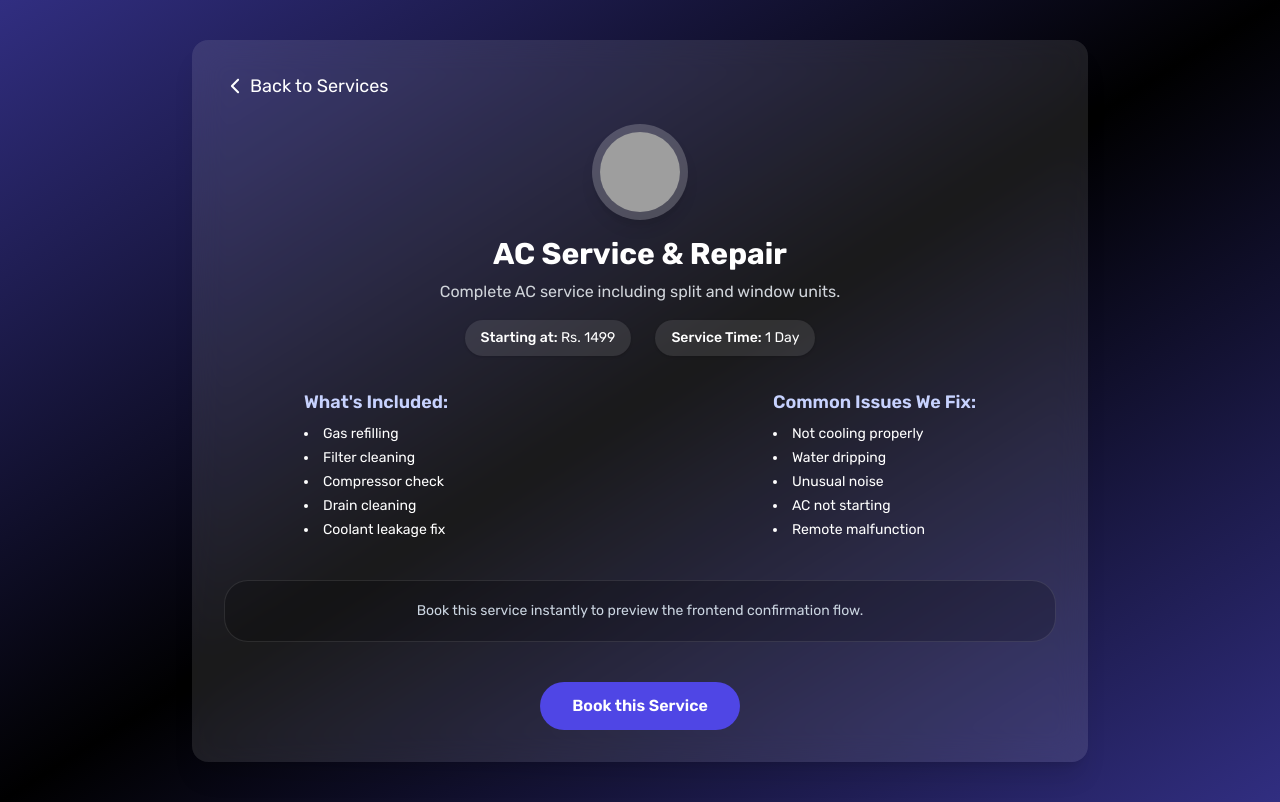
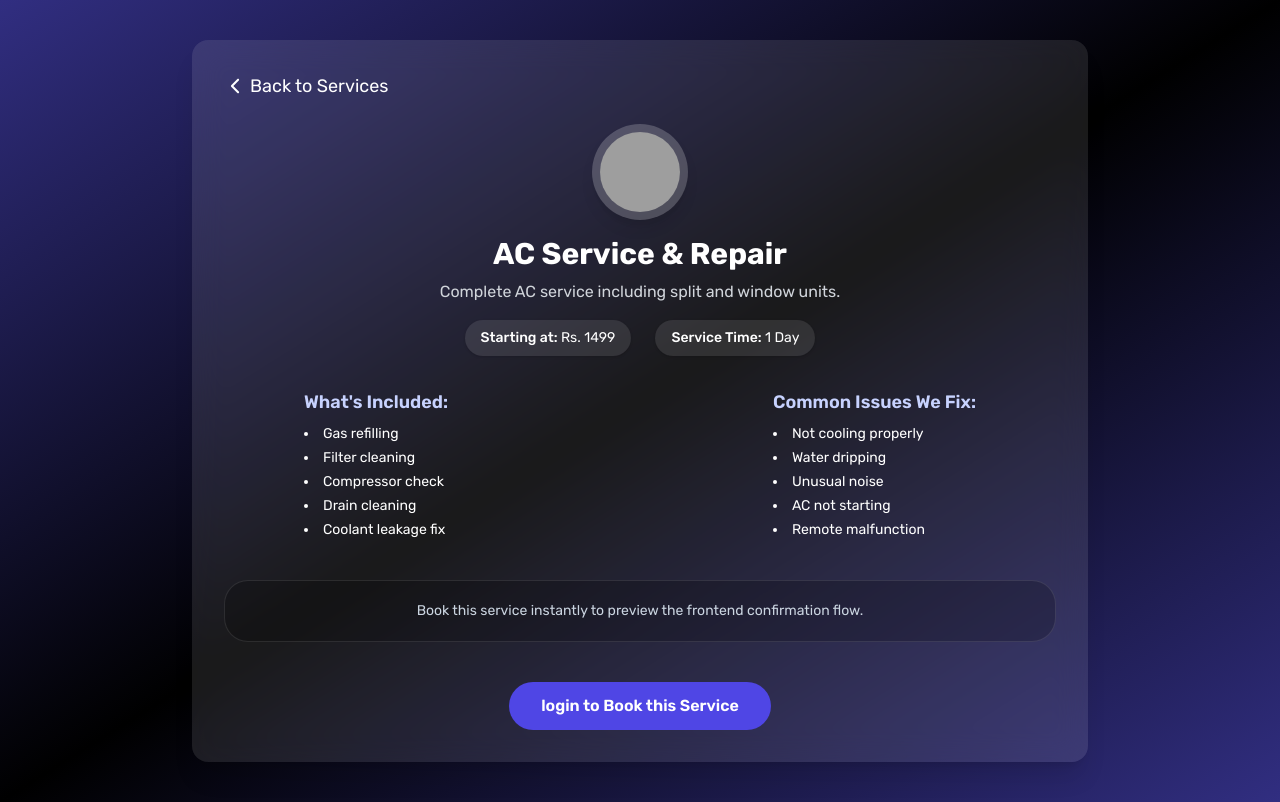
Before and after one commit to Prem395/RepairMate, a React (Vite) app: page /services/ac-service-repair in a window 1280 px wide. Built offline with nearby package versions, Linux system fonts and the light colour scheme; no server answers; grey boxes are pictures that could not be loaded; a web font is replaced by a local one.

Commit message:
Add authentication check for booking service in ServiceDetails component

```diff
--- a/src/Pages/ServiceDetail.jsx
+++ b/src/Pages/ServiceDetail.jsx
@@ -2,9 +2,11 @@ import { useEffect, useRef, useState } from "react";
 import { Link, useNavigate, useParams } from "react-router-dom";
 import { IoIosArrowBack } from "react-icons/io";
 import { SERVICES } from "../data/servicesData.js";
+import { useAuth } from "../context/AuthContext.jsx";
 
 const ServiceDetails = () => {
   const navigate = useNavigate();
+  const { isAuthenticated } = useAuth();
   const { serviceId } = useParams();
   const [isBooking, setIsBooking] = useState(false);
   const bookingTimeoutRef = useRef(null);
@@ -58,7 +60,8 @@ const ServiceDetails = () => {
           to="/services"
           className="mb-6 flex items-center justify-start gap-1 text-lg text-white hover:text-black/50"
         >
-          <IoIosArrowBack size={22} className="hover:text-black/50" /> Back to Services
+          <IoIosArrowBack size={22} className="hover:text-black/50" /> Back to
+          Services
         </Link>
 
         <div className="mb-8 text-center">
@@ -72,17 +75,21 @@ const ServiceDetails = () => {
 
           <div className="mt-4 flex flex-col items-center justify-center gap-6 text-sm text-gray-300 sm:flex-row">
             <p className="rounded-full bg-white/10 px-4 py-2 shadow">
-              <span className="font-medium text-white">Starting at:</span> Rs. {service.price}
+              <span className="font-medium text-white">Starting at:</span> Rs.{" "}
+              {service.price}
             </p>
             <p className="rounded-full bg-white/10 px-4 py-2 shadow">
-              <span className="font-medium text-white">Service Time:</span> {service.serviceTime}
+              <span className="font-medium text-white">Service Time:</span>{" "}
+              {service.serviceTime}
             </p>
           </div>
         </div>
 
         <div className="flex flex-col justify-between gap-10 px-6 text-left text-sm text-gray-200 md:flex-row md:px-20">
           <div>
-            <h3 className="mb-2 text-lg font-semibold text-indigo-200">What's Included:</h3>
+            <h3 className="mb-2 text-lg font-semibold text-indigo-200">
+              What's Included:
+            </h3>
             <ul className="list-disc list-inside space-y-1">
               {service.included?.map((item) => (
                 <li key={item}>{item}</li>
@@ -91,7 +98,9 @@ const ServiceDetails = () => {
           </div>
 
           <div>
-            <h3 className="mb-2 text-lg font-semibold text-indigo-200">Common Issues We Fix:</h3>
+            <h3 className="mb-2 text-lg font-semibold text-indigo-200">
+              Common Issues We Fix:
+            </h3>
             <ul className="list-disc list-inside space-y-1">
               {service.issues?.map((issue) => (
                 <li key={issue}>{issue}</li>
@@ -103,7 +112,7 @@ const ServiceDetails = () => {
         <div className="mt-10 rounded-3xl border border-white/10 bg-black/20 p-5 text-center text-sm text-slate-300">
           Book this service instantly to preview the frontend confirmation flow.
         </div>
-
+        {isAuthenticated ? (
           <div className="mt-10 text-center">
             <button
               onClick={handleBooking}
@@ -113,6 +122,17 @@ const ServiceDetails = () => {
               {isBooking ? "Processing Booking..." : "Book this Service"}
             </button>
           </div>
+        ) : (
+          <div className="mt-10 text-center">
+            <button
+              onClick={handleBooking}
+              disabled={isBooking}
+              className="rounded-full bg-indigo-600 px-8 py-3 font-semibold text-white transition hover:bg-indigo-700 disabled:cursor-not-allowed disabled:bg-indigo-500/70"
+            >
+              login to Book this Service
+            </button>
+          </div>
+        )}
       </div>
     </div>
   );
```
Lines whose indentation alone changed are shown as unchanged.
